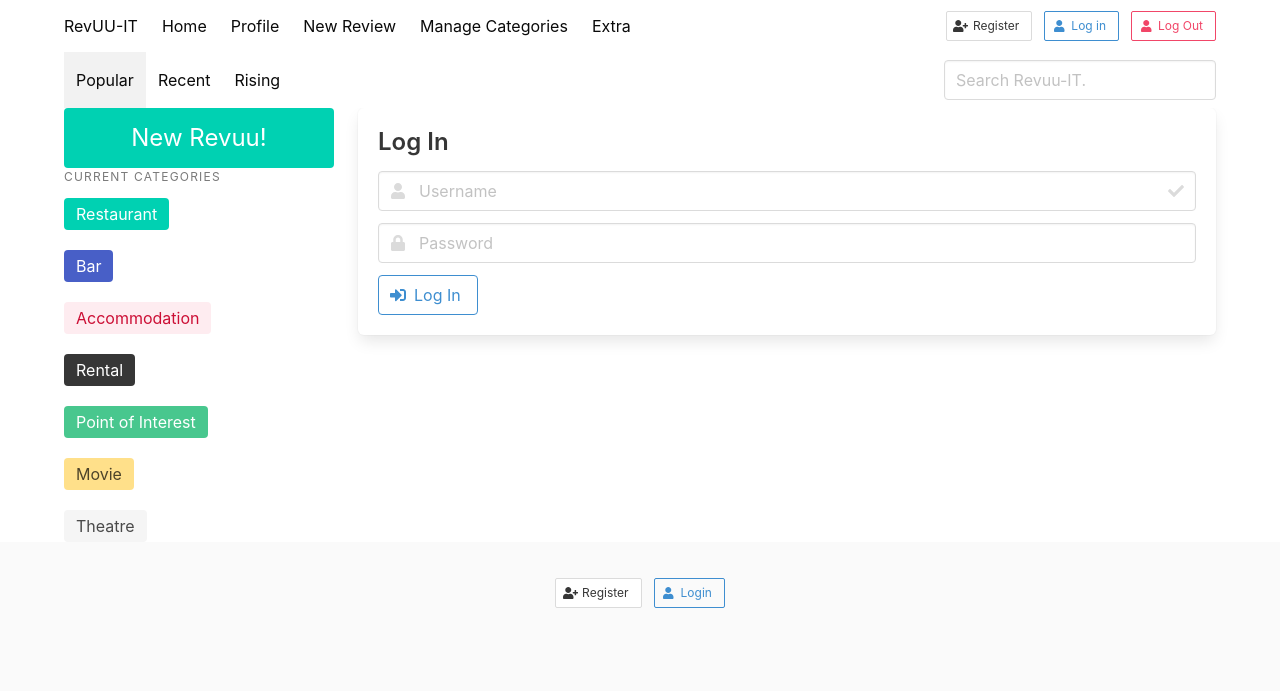
After one commit to Code-Institute-Submissions/Flask-Revuu-It, a Flask app: page /login in a window 1280 px wide. The commit adds this page. Shown: the top 691 px of the page. Run offline with Flask 2, Linux system fonts and the light colour scheme; some libraries are stand-ins or nearby versions.

Commit message:
added login functionality

```diff
--- a/app.py
+++ b/app.py
@@ -81,8 +81,42 @@ def profile(username):
 
     if session["user"]:
        return render_template('profile.html', username=username, email=email, readable_dt=readable_dt)
-    #shoul be redirext to login change
-    return redirect(url_for('get_reviews'))
+    #direct to login page if not in session
+    return redirect(url_for('login'))
+
+
+@app.route('/login', methods=["GET", "POST"])
+def login():
+    if request.method == "POST":
+        # check if the user exists in the db
+        existing_user = mongo.db.users.find_one({
+            "username": request.form.get("username").lower()
+        })
+
+        if existing_user:
+            # ensure hashed password matches user input
+            if check_password_hash(
+                existing_user["password"], request.form.get("password")
+            ):
+                # put user in session cookie
+                session["user"] = request.form.get("username").lower()
+                flash("Welcome, {}".format(request.form.get("username")))
+                return redirect(url_for(
+                    'profile', username=session["user"]
+                ))
+            else:
+                #invalid Password Match
+                flash("Incorrect Username and/or Password")
+                return redirect(url_for("login"))
+        else:
+            #username doesnt exist
+            flash("Incorrect Username and/or Password")
+            return redirect(url_for("login"))
+
+    return render_template("login.html")
+
+
+
 
 if __name__ == "__main__":
     app.run(host=os.environ.get("IP"), port=int(os.environ.get("PORT")), debug=True)
--- a/static/css/style.css
+++ b/static/css/style.css
@@ -1,3 +1,6 @@
-body {
-    background-color: redg;
+
+article {
+    padding: 10px;
+    margin: 5px;
+    background-color: #fafafa;
 }
--- a/templates/base.html
+++ b/templates/base.html
@@ -53,7 +53,7 @@
 									</a>
 								</p>
 								<p class="control">
-									<a class="button is-small is-info is-outlined">
+									<a href="{{url_for('login')}}"class="button is-small is-info is-outlined">
 										<span class="icon">
 											<i class="fa fa-user"></i>
 										</span>
@@ -151,7 +151,7 @@
                                 </a>
 							</div>
 							<div class="control">
-                                <a href="#" class="button is-small is-info is-outlined">
+                                <a href="{{url_for('login')}}" class="button is-small is-info is-outlined">
                                 <span class="icon">
                                     <i class="fas fa-user"></i>
                                 </span>
--- /dev/null
+++ b/templates/login.html
@@ -0,0 +1,40 @@
+{% extends "base.html" %}
+
+{% block content %}
+<h3 has-text-align-center>Log In</h3>
+
+<form action="{{url_for('login')}}" method="POST">
+    <div class="field">
+        <p class="control has-icons-left has-icons-right">
+        <input class="input" type="text" id="username" name="username" placeholder="Username" minlength="5" maxlength="20" pattern="^[a-zA-z0-9]{5,20}$" required>
+        <span class="icon is-small is-left">
+            <i class="fas fa-user"></i>
+        </span>
+        <span class="icon is-small is-right">
+            <i class="fas fa-check"></i>
+        </span>
+        </p>
+    </div>
+    <div class="field">
+        <p class="control has-icons-left">
+        <input class="input" type="password" id="password" name="password" placeholder="Password" minlength="5" maxlength="20" pattern="^[a-zA-z0-9]{5,20}$" required>
+        <span class="icon is-small is-left">
+            <i class="fas fa-lock"></i>
+        </span>
+        </p>
+    </div>
+    <div class="field">
+        <p class="control">
+        <button type="submit" class="button is-info is-outlined">
+            <span class="icon">
+              <i class="fas fa-sign-in-alt"></i>
+            </span>
+            <span>
+             Log In
+            </span>
+        </button>
+        </p>
+    </div>
+</form>
+
+{% endblock %}
```
Also changed, not shown: templates/reviews.html (+19 -5 lines).
